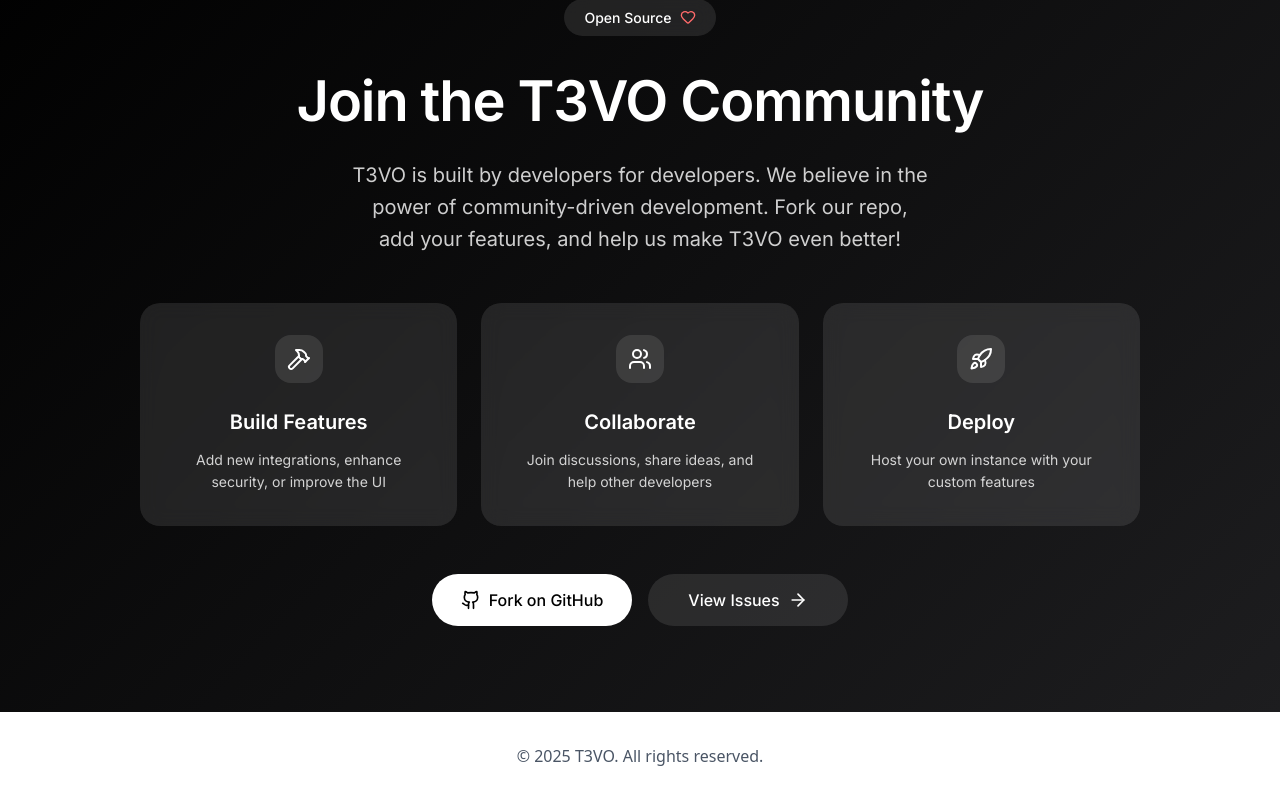
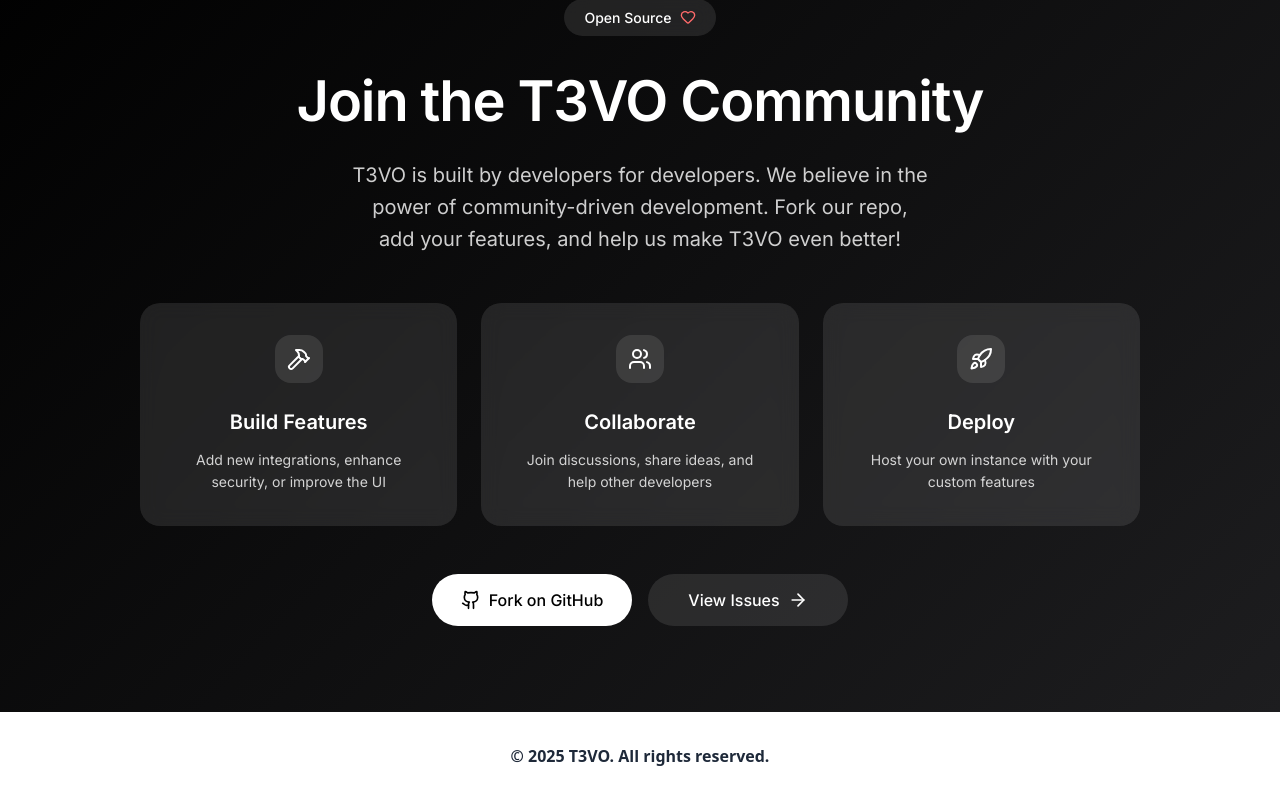
Before and after one commit to t3volabs/t3vo-website, a Vue app: page / in a window 1280 px wide. Shown: the part 2776-3576 px from the top of the page. Built offline with nearby package versions, Linux system fonts and the light colour scheme.

Commit message:
Remove unused @vueuse/motion dependency and simplify App.vue layout for improved clarity

```diff
--- a/package.json
+++ b/package.json
@@ -10,7 +10,6 @@
   },
   "dependencies": {
     "@tailwindcss/vite": "^4.0.7",
-    "@vueuse/motion": "^2.2.6",
     "lucide-vue-next": "^0.477.0",
     "tailwindcss": "^4.0.7",
     "vue": "^3.5.13"
--- a/src/App.vue
+++ b/src/App.vue
@@ -1,17 +1,15 @@
 <template>
   <div class="min-h-screen">
-    <main>
-      <HeroSection />
+    <HeroSection />
 
-      <FeaturesSection />
+    <FeaturesSection />
 
-      <FeatureComparison />
+    <FeatureComparison />
 
-      <OpenSourceSection />
-    </main>
+    <OpenSourceSection />
 
     <footer class="py-8">
-      <div class="container mx-auto px-6 text-center text-gray-600">
+      <div class="container mx-auto px-6 text-center text-gray-800 font-bold">
         <p>&copy; {{ currentYear }} T3VO. All rights reserved.</p>
       </div>
     </footer>
```
